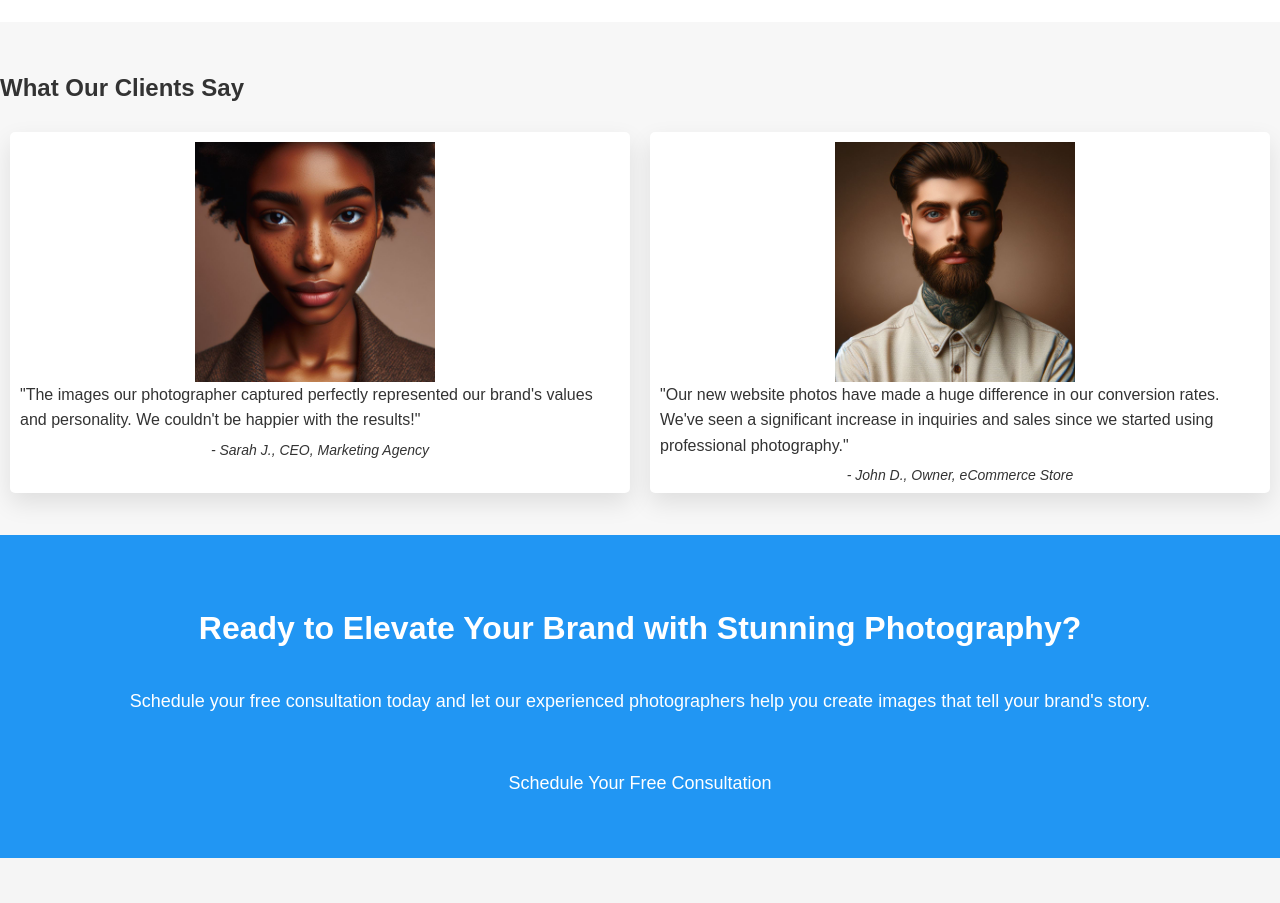
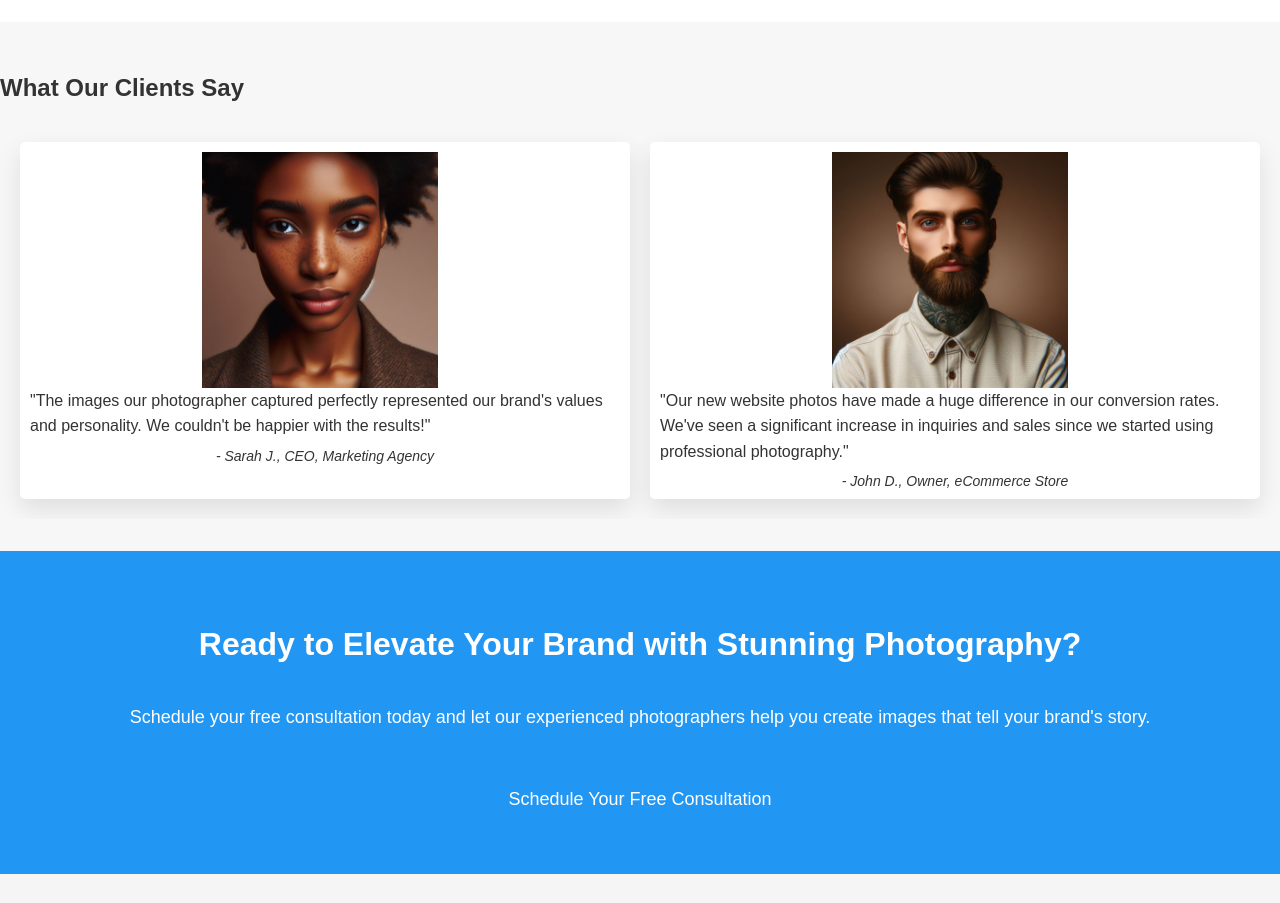
Before and after one commit to anirutsolrak/demo3LandingPage, a plain HTML site: page index.html in a window 1280 px wide. Shown: the part 1920-2823 px from the top of the page. Drawn offline with Linux system fonts and the light colour scheme; a script that the page names is missing.

Commit message:
Update style.css

```diff
--- a/style.css
+++ b/style.css
@@ -135,7 +135,8 @@ header {
 
 .testimonial-slider {
     display: flex;
-
+    overflow-x: auto;
+    padding: 0.625em; /* 0.625 times the base font size for padding */
 }
 
 .testimonial {
```
